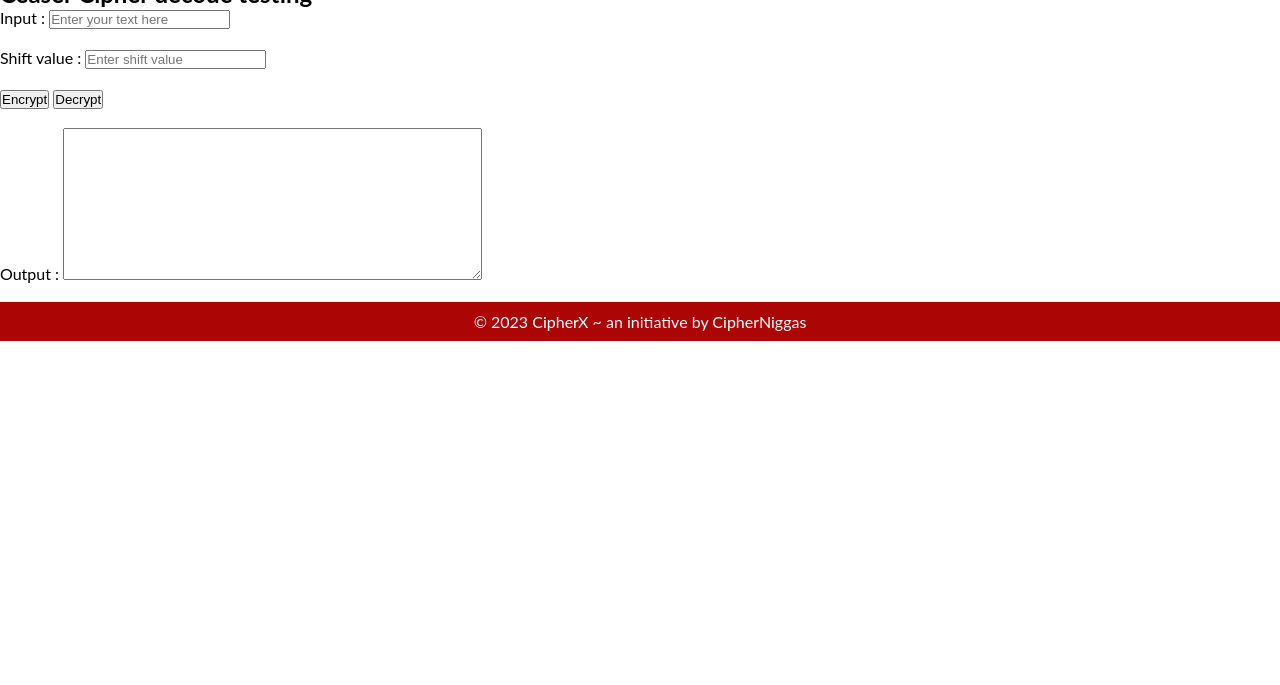
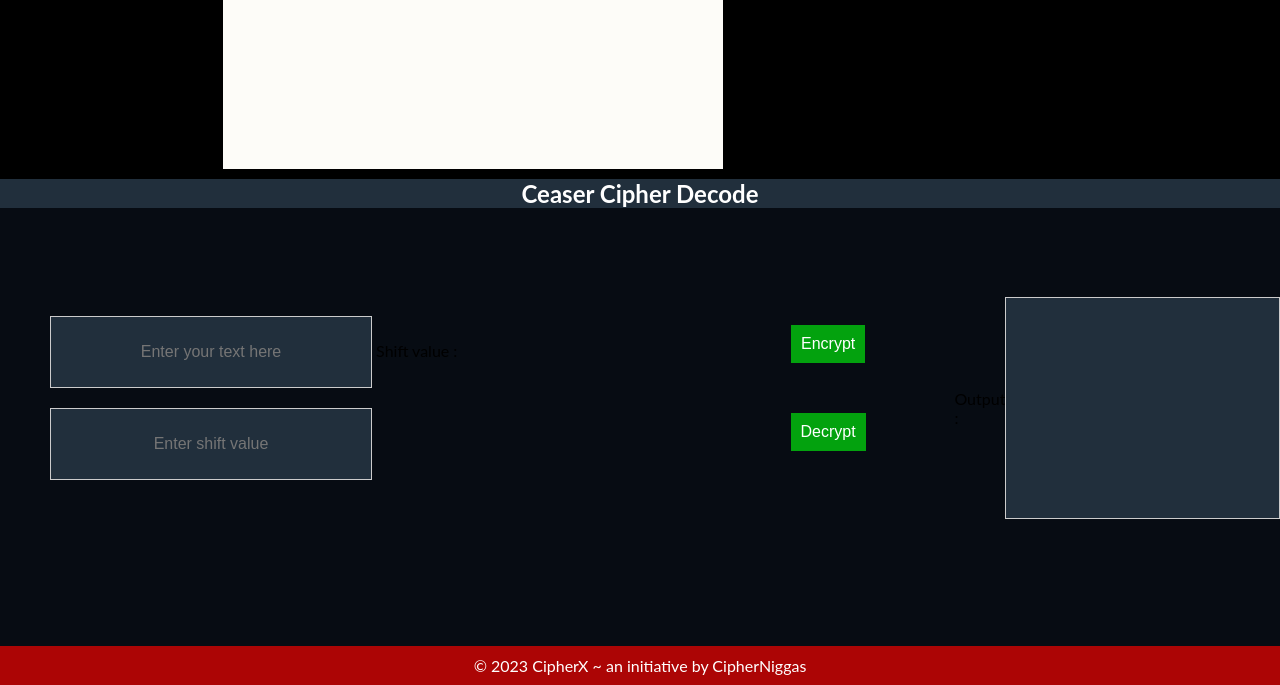
Before and after one commit to Darry1968/cipherx, a Flask app: page /Ceaser in a window 1280 px wide. Shown: the part 341-1026 px from the top of the page. Before the commit the page ends 682 px from the top, so only its background shows below. Run offline with Flask 3, Linux system fonts and the light colour scheme.

Commit message:
css of b64,md5,csr added

```diff
--- a/templates/Ceaser.html
+++ b/templates/Ceaser.html
@@ -1,9 +1,72 @@
 {% extends 'base.html' %}
 {% block body %}
-<h2>Ceaser Cipher decode testing</h2>
+<h2>Ceaser Cipher Decode</h2>
+<style>
+    h2{
+        text-align: center;
+        color: white;
+        background-color: #212F3C;
+    }
+    form{
+            background-color: #070c13;
+        }
+        body{
+            background-color: #070c13;
 
+        }
+        .container {
+                display: flex;
+                justify-content: center;
+                align-items: center;
+                height: 50vh;
+            }
+            .textbox {
+                width: 300px;
+                height: 200px;
+                padding: 10px;
+                font-size: 16px;
+                text-align:center;
+                resize: none;
+                border: 1px solid #ccc;
+                background-color: #212F3C ;
+            }
+            .textbox1{
+                width: 300px;
+                height: 50px;
+                padding: 10px;
+                font-size: 16px;
+                flex-direction: column;
+                text-align:center;
+                /* resize: none; */
+                margin-left: 50px;
+                margin-bottom: 20px;
+                border: 1px solid #ccc;
+                background-color: #212F3C ;
+            }
+            .buttons {
+                width: 300px;
+                margin-top: 10px;
+                display: flex;
+                flex-direction: column;
+                align-items: center;
+                /* justify-content: space-between; */
+
+            }
+            .button {
+                padding: 10px;
+                /* padding-left: 10px; */
+                font-size: 16px;
+                background-color: rgba(3, 201, 13, 0.801);
+                color: white;
+                border: none;
+                cursor: pointer;
+                margin-bottom: 50px;
+            }
+
+</style>
 <form action="/Ceaser" method="post">
-    <div class="mb-3">
+    <!-- <div class="mb-3">
+
         <label for="exampleFormControlInput1" class="form-label">Input :</label>
         <input type="text" class="form-control form-control-lg" id="exampleFormControlInput1" name="text"
             placeholder="Enter your text here">
@@ -16,12 +79,30 @@
     <input type="submit" class="btn btn-primary mb-3" name="encrypt" value="Encrypt">
     <input type="submit" class="btn btn-primary mb-3" name="decrypt" value="Decrypt">
 </form>
+<br> -->
+
+<div class="container">
+    <div class="input">
+    <input type="text" class="textbox1"
+           name="text" placeholder="Enter your text here">
+
+           <label for="exampleFormControlShift" class="form-label">Shift value :</label>
+           <input type="text" class="textbox1" id="exampleFormControlInput1" name="shift"
+               placeholder="Enter shift value">
+            </div>
+<div class="buttons">
+<input type="submit" class="button" name="encrypt" value="Encrypt">
+<input type="submit" class="button" name="decrypt" value="Decrypt">
+</div>
+</form>
 <br>
+
 <label for="exampleFormControlOutput1" class="form-label">Output :</label>
-<textarea id="textbox" name="textbox" rows="10" cols="50" spellcheck="false">
+<textarea class="textbox" name="textbox" rows="10" cols="50" spellcheck="false">
         {% if output is defined %}
             {{output}}
         {% endif %}
  </textarea>
-
+</div>
 {% endblock body %}
+</body>
--- a/templates/base.html
+++ b/templates/base.html
@@ -10,6 +10,7 @@
         }
         body {
             font-family: "Lato", sans-serif;
+            background-color: #070c13;
         }
 
         header {
@@ -115,8 +116,8 @@
 <body>
     <!-- Header -->
     <header>
-        <span style="font-size:30px;cursor:pointer" onclick="openNav()">&#9776; open</span>
-        <img src="logo1.png" alt="logo">
+        <span style="font-size:30px;cursor:pointer" onclick="openNav()">&#9776; Menu</span>
+        <img src="logo.png" alt="logo">
         <div class="logo">CipherX</div>
         <ul class="menu">
             <li><a href="/">Home</a></li>
```
Also changed, not shown: templates/base64_.html (+6 -3 lines), templates/index.html (+8 -1 lines), templates/md5.html (+68 -3 lines), templates/logo.png (added).
